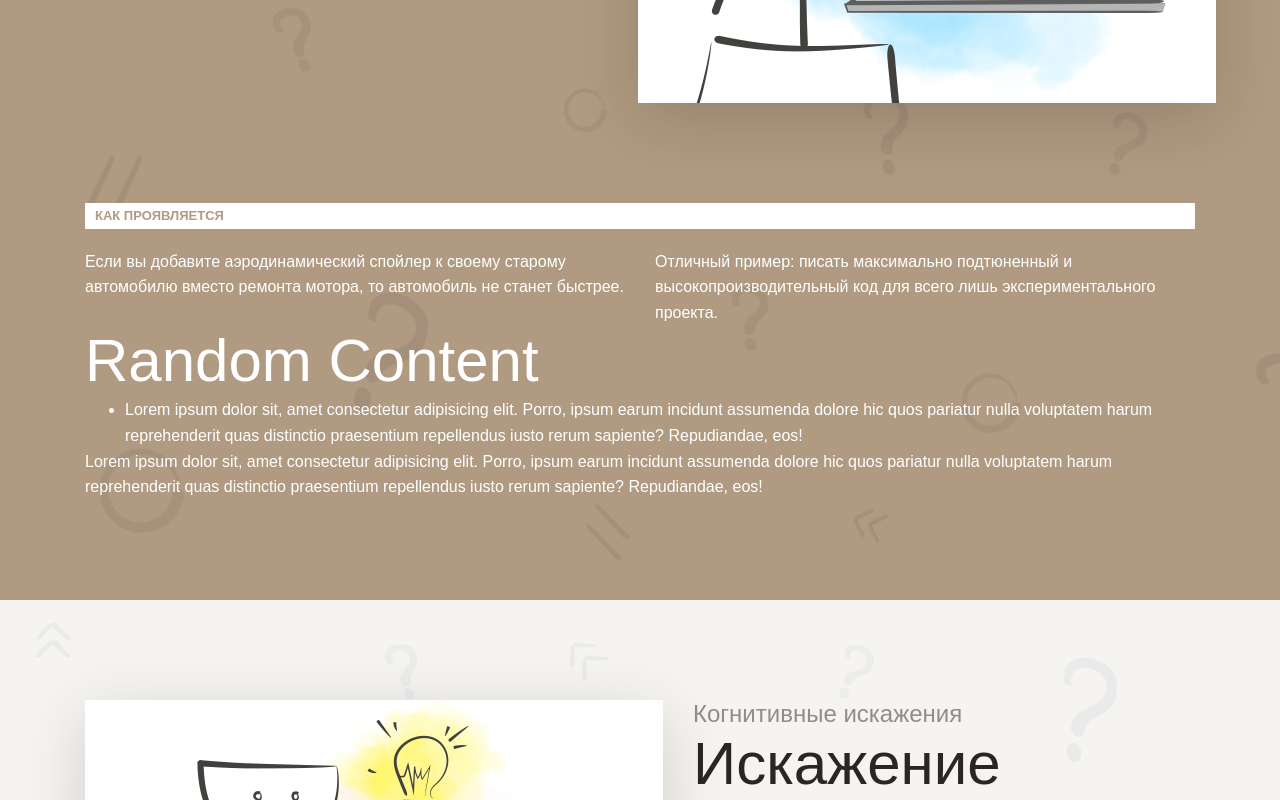
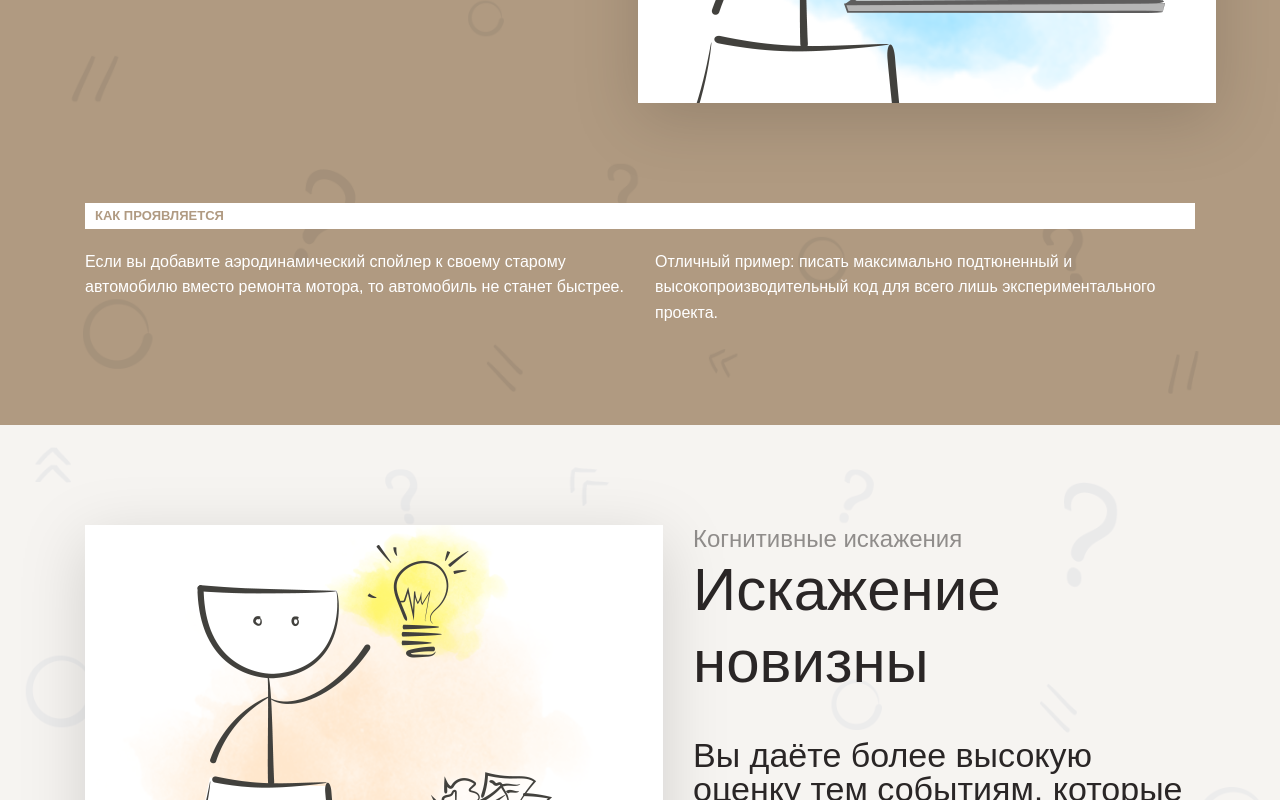
Before and after one commit to darya-pavitskaya/layout-designer-project-58, a website: page src/index.html in a window 1280 px wide. Shown: the part 4079-4879 px from the top of the page. Drawn offline with Linux system fonts and the light colour scheme; files whose address does not match are found by name.

Commit message:
исправления для линта

```diff
--- a/src/index.html
+++ b/src/index.html
@@ -172,9 +172,9 @@
           </div>
         </div>
       </section>
-      <section class="background-brown" id="premature-optimization">
+      <section class="background-brown">
         <div class="background pt-100 pb-100">
-          <div class="container">
+          <div class="container" id="premature-optimization">
             <div class="grid column-img-right pb-100">
               <img class="img img-right" src="images/2.png" alt="" />
               <div>
@@ -208,25 +208,6 @@
                 </p>
               </div>
             </div>
-          </div>
-          <div class="random-content container">
-            <h2 class="title title-second color-w">Random Content</h2>
-
-            <ul class="color-w">
-              <li>
-                Lorem ipsum dolor sit, amet consectetur adipisicing elit. Porro,
-                ipsum earum incidunt assumenda dolore hic quos pariatur nulla
-                voluptatem harum reprehenderit quas distinctio praesentium
-                repellendus iusto rerum sapiente? Repudiandae, eos!
-              </li>
-            </ul>
-
-            <p class="color-w">
-              Lorem ipsum dolor sit, amet consectetur adipisicing elit. Porro,
-              ipsum earum incidunt assumenda dolore hic quos pariatur nulla
-              voluptatem harum reprehenderit quas distinctio praesentium
-              repellendus iusto rerum sapiente? Repudiandae, eos!
-            </p>
           </div>
         </div>
       </section>
```
